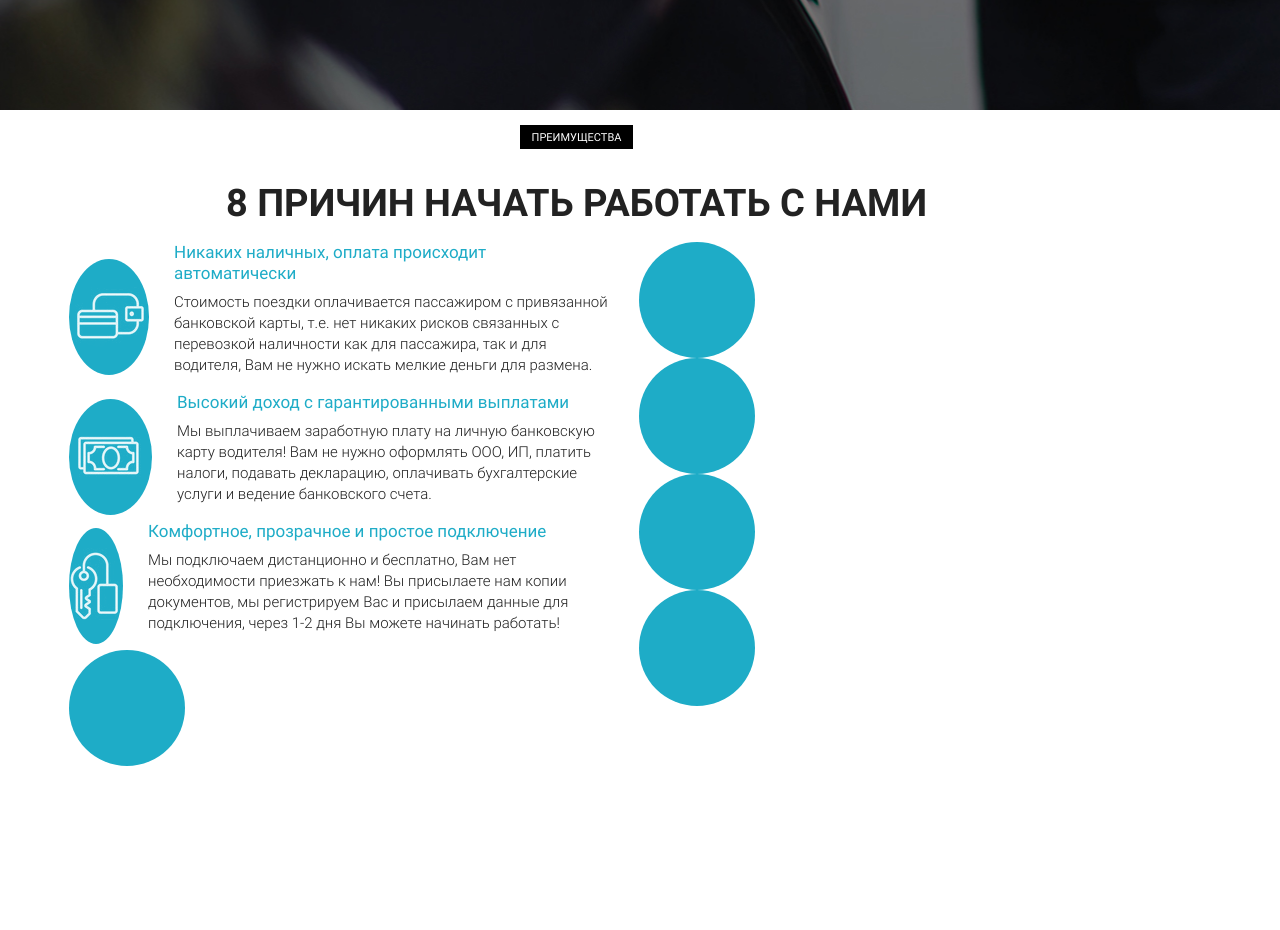
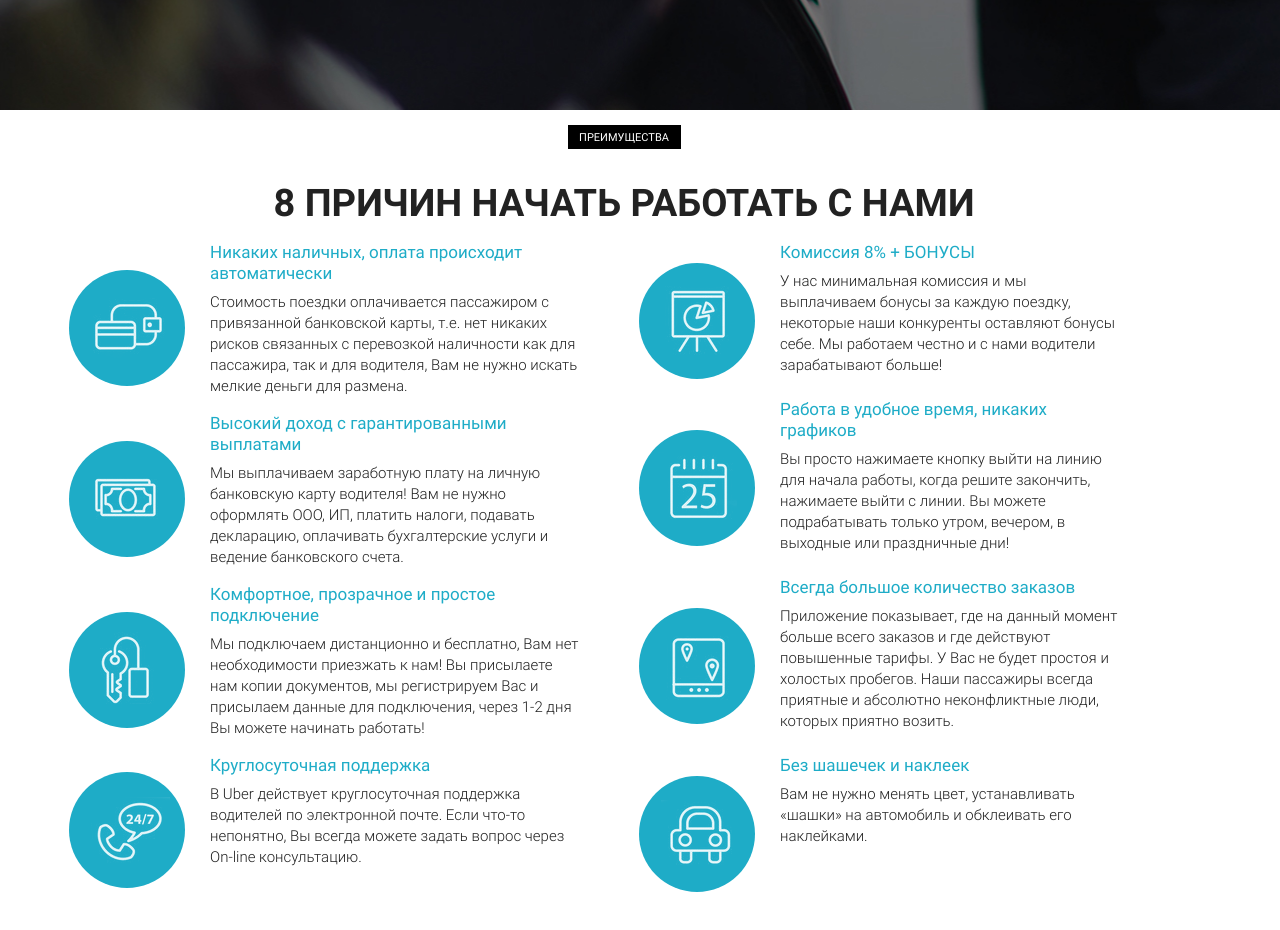
Before and after one commit to AnastasiaShalukhina/Bootstrap-project, a plain HTML site: page src/index.html in a window 1280 px wide. Shown: the part 740-1670 px from the top of the page. Drawn offline with Linux system fonts and the light colour scheme.

Commit message:
feat: add styles to section reasons

```diff
--- a/src/css/style.css
+++ b/src/css/style.css
@@ -171,7 +171,7 @@ nav {
 
 .reasons .reasons-title {
   margin-top: 30px;
-  margin-bottom: 0;
+  margin-bottom: 15px;
   font-style: normal;
   font-weight: 700;
   font-size: 38px;
@@ -179,11 +179,6 @@ nav {
   text-align: center;
   text-transform: uppercase;
   color: #222222;
-}
-
-.reasons .reasons-container {
-  display: flex;
-  padding-top: 15px;
 }
 
 .reasons .reasons_elem {
@@ -203,6 +198,13 @@ nav {
 
 .reasons_descr {
   margin-left: 25px;
+  min-height: 150px;
+  max-width: 371px;
+}
+
+.reasons_descr.narrow-row {
+  max-width: 339px;
+  margin-bottom: 7px;
 }
 
 .reasons .descr_title {
--- a/src/index.html
+++ b/src/index.html
@@ -61,23 +61,21 @@
       </div>
     </div>
   </section>
+
   <section class="reasons">
     <div class="container">
       <div class="row">
-        <div class="col-md-11">
+        <div class="col-md-12">
           <div class="profits">преимущества</div>
           <h2 class="reasons-title">8 причин начать работать с нами</h2>
         </div>
-
       </div>
 
       <div class="row">
-
-        <div class="reasons-container">
         <div class="col-md-6">
           <div class="reasons_elem">
             <div class="img_cards">
-                <img class="reasons_cards" src="./img/reasons_cards.png" alt="reasons_cards">
+              <img src="./img/reasons_cards.png" alt="reasons_cards">
             </div>
             <div class="reasons_descr">
               <h3 class="descr_title">Никаких наличных, оплата происходит автоматически</h3>
@@ -87,7 +85,7 @@
           </div>
           <div class="reasons_elem">
             <div class="img_cards">
-                <img class="reasons_icon" src="./img/reasons_cash.png" alt="reasons_cash">
+              <img src="./img/reasons_cash.png" alt="reasons_cash">
             </div>
 
             <div class="reasons_descr">
@@ -97,7 +95,7 @@
           </div>
           <div class="reasons_elem">
             <div class="img_cards">
-                <img class="reasons_icon" src="./img/reasons_keys.png" alt="reasons_keys">
+              <img src="./img/reasons_keys.png" alt="reasons_keys">
             </div>
 
             <div class="reasons_descr">
@@ -107,12 +105,12 @@
           </div>
           <div class="reasons_elem">
             <div class="img_cards">
-                <img class="reasons_icon" src="" alt="">
+              <img src="./img/reasons_phone.png" alt="reasons_phone">
             </div>
 
             <div class="reasons_descr">
-                <h3 class="descr_title"></h3>
-                <p class="descr_text"></p>
+              <h3 class="descr_title">Круглосуточная поддержка</h3>
+              <p class="descr_text">В Uber действует круглосуточная поддержка водителей по электронной почте. Если что-то непонятно, Вы всегда можете задать вопрос через On-line консультацию.</p>
             </div>
           </div>
         </div>
@@ -120,47 +118,44 @@
         <div class="col-md-6">
           <div class="reasons_elem">
             <div class="img_cards">
-                <img class="reasons_icon" src="" alt="">
+              <img src="./img/reasons_desk.png" alt="reasons_desk">
+            </div>
+            <div class="reasons_descr narrow-row"> <!--layout requires the equal start of each reasons_elem but the right column of elements is narrower and that's why solution of adding class occured-->
+              <h3 class="descr_title">Комиссия 8% + БОНУСЫ</h3>
+              <p class="descr_text">У нас минимальная комиссия и мы выплачиваем бонусы за каждую поездку, некоторые наши конкуренты оставляют бонусы себе. Мы работаем честно и с нами водители зарабатывают больше!</p>
+            </div>
           </div>
 
-              <div class="reasons_descr">
-                <h3 class="descr_title"></h3>
-                <p class="descr_text"></p>
+          <div class="reasons_elem">
+            <div class="img_cards">
+              <img src="./img/reasons_calendar.png" alt="reasons_calendar">
+            </div>
+            <div class="reasons_descr narrow-row">
+              <h3 class="descr_title">Работа в удобное время, никаких графиков</h3>
+              <p class="descr_text">Вы просто нажимаете кнопку выйти на линию для начала работы, когда решите закончить, нажимаете выйти с линии. Вы можете подрабатывать только утром, вечером, в выходные или праздничные дни!</p>
             </div>
           </div>
+
           <div class="reasons_elem">
             <div class="img_cards">
-                <img class="reasons_icon" src="" alt="">
+              <img src="./img/resasons_map.png" alt="resasons_map">
+            </div>
+            <div class="reasons_descr narrow-row">
+              <h3 class="descr_title">Всегда большое количество заказов</h3>
+              <p class="descr_text">Приложение показывает, где на данный момент больше всего заказов и где действуют повышенные тарифы. У Вас не будет простоя и холостых пробегов. Наши пассажиры всегда приятные и абсолютно неконфликтные люди, которых приятно возить.</p>
+            </div>
           </div>
 
-              <div class="reasons_descr">
-                <h3 class="descr_title"></h3>
-                <p class="descr_text"></p>
-              </div>
-            </div>
           <div class="reasons_elem">
             <div class="img_cards">
-                <img class="reasons_icon" src="" alt="">
+              <img src="./img/reasonos_car.png" alt="reasonos_car">
             </div>
-
-              <div class="reasons_descr">
-                <h3 class="descr_title"></h3>
-                <p class="descr_text"></p>
-              </div>
-            </div>
-            <div class="reasons_elem">
-              <div class="img_cards">
-                <img class="reasons_icon" src="" alt="">
-              </div>
-
-              <div class="reasons_descr">
-                <h3 class="descr_title"></h3>
-                <p class="descr_text"></p>
+            <div class="reasons_descr narrow-row">
+              <h3 class="descr_title">Без шашечек и наклеек</h3>
+              <p class="descr_text">Вам не нужно менять цвет, устанавливать «шашки» на автомобиль и обклеивать его наклейками.</p>
             </div>
           </div>
         </div>
-        </div>
-
       </div>
     </div>
   </section>
```
Also changed, not shown: src/img/reasonos_car.png (added), src/img/reasons_calendar.png (added), src/img/reasons_desk.png (added), src/img/reasons_phone.png (added), src/img/resasons_map.png (added). Lines whose indentation alone changed are shown as unchanged.
